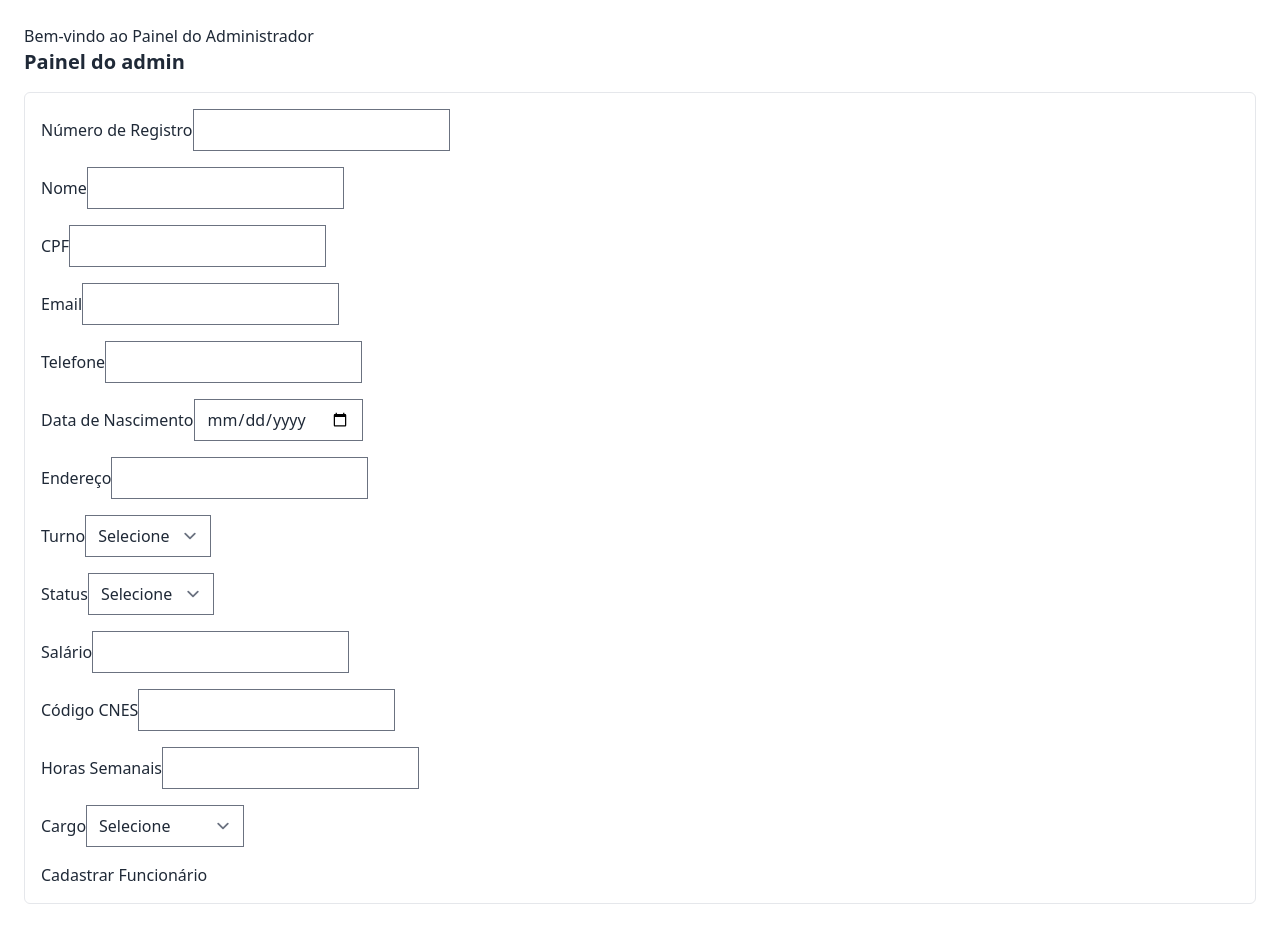
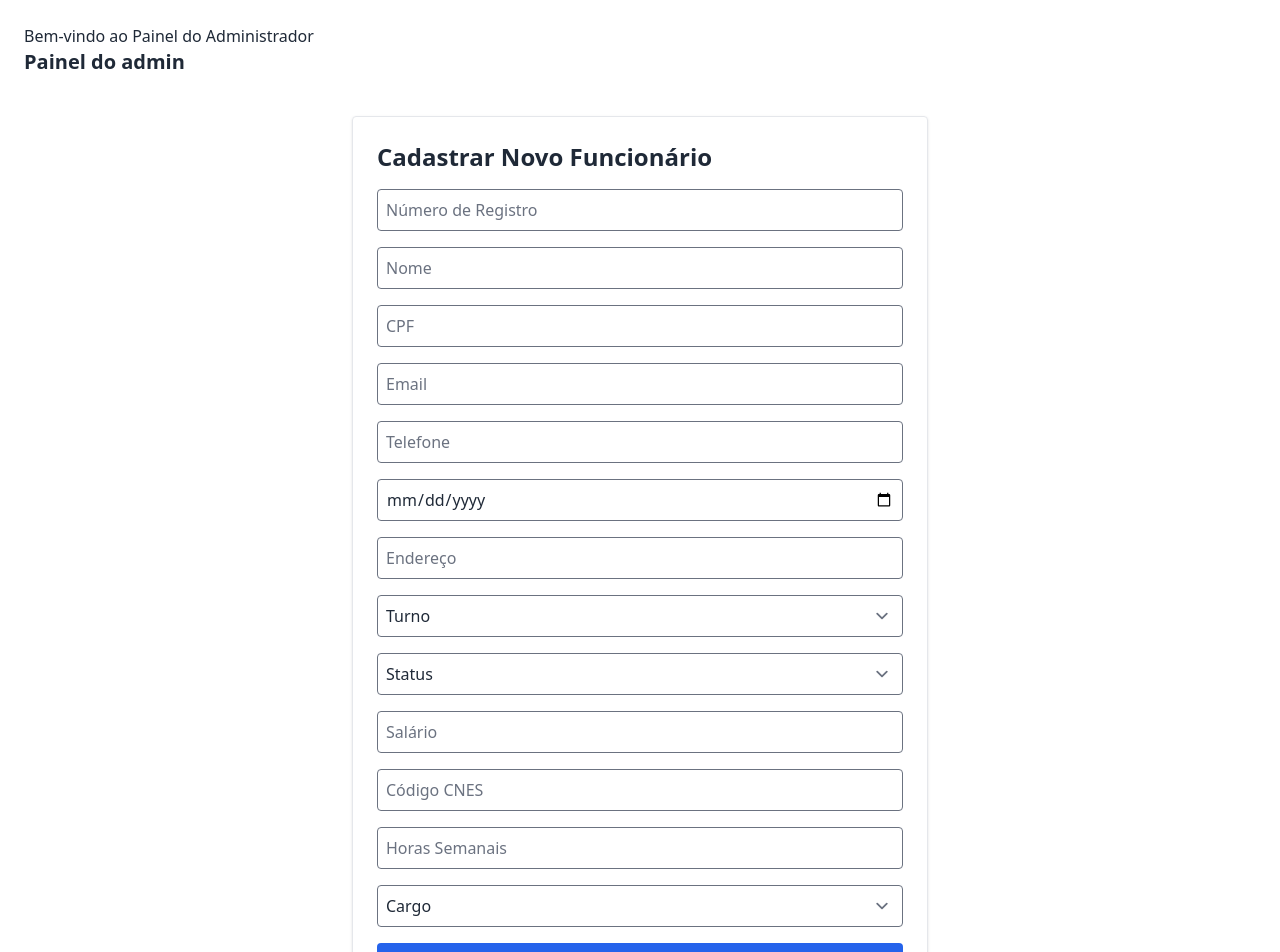
Before and after one commit to Zidan-09/ProjetoInterdiciplinar_GdF, a Next.js app in the folder frontend/: page /admin in a window 1280 px wide. Shown: the top 952 px of the page. Before the commit the page ends 928 px from the top, so only its background shows below. Built offline with nearby package versions, Linux system fonts and the light colour scheme; sample sign-in values are in the browser's storage.

Commit message:
Tela da enfermeira ok

```diff
--- a/frontend/app/admin/components/registerForm.tsx
+++ b/frontend/app/admin/components/registerForm.tsx
@@ -1,178 +1,184 @@
-"use client";
+'use client';
 
-import { useState } from "react";
+import { useState } from 'react';
 
-export default function RegisterForm() {
+export default function AdminRegisterEmployee() {
   const [formData, setFormData] = useState({
-
-    registrationNumber:"",
-    name: "",
-    cpf: "",
-    email:"",
-    phone: "",
-    dob:"",
-    address: "",
-    workShift:"",//ENUM(MANHA, TARDE, NOITE)
-    status:"", //ENUM(ATVO, AFASTADO, INATIVO)
-    salary:"",
-    cnesCode:"",
-    acessLevel:"",
-    weeklyHours:"",
-    department:"",
-    crm: "",
-    coren: "",
-    specialty:"",
+    registrationNumber: '',
+    name: '',
+    cpf: '',
+    email: '',
+    phone: '',
+    dob: '',
+    address: '',
+    workShift: '',
+    status: '',
+    salary: '',
+    cnesCode: '',
+    weeklyHours: '',
+    accessLevel: '',
+    department: '',
+    crm: '',
+    coren: '',
+    specialty: '',
   });
 
+  const [message, setMessage] = useState('');
+  const [error, setError] = useState('');
+  const [loading, setLoading] = useState(false);
+
   const handleChange = (e: React.ChangeEvent<HTMLInputElement | HTMLSelectElement>) => {
-    const {name, value} = e.target;
-    setFormData({...formData,[name]:value});
+    const { name, value } = e.target;
+    setFormData({ ...formData, [name]: value });
   };
 
   const handleSubmit = async (e: React.FormEvent) => {
     e.preventDefault();
 
-    const playload = {
-        ...formData,
-        salary:Number(formData.salary),
-        weeklyHours:Number(formData.weeklyHours),
-        registrationNumber:Number(formData.registrationNumber),
-        role:formData.acessLevel,
+    const token = localStorage.getItem('token');  // Token do Admin
+    if (!token) {
+      setError('Token de admin não encontrado. Faça login como admin.');
+      return;
+    }
+
+    setLoading(true);
+    setError('');
+    setMessage('');
+
+    try {
+      const payload: any = {
+        registrationNumber: Number(formData.registrationNumber),
+        name: formData.name,
+        cpf: formData.cpf,
+        email: formData.email,
+        phone: formData.phone,
+        dob: formData.dob,
+        address: formData.address,
+        workShift: formData.workShift,
+        status: formData.status,
+        salary: Number(formData.salary),
+        cnesCode: formData.cnesCode,
+        weeklyHours: Number(formData.weeklyHours),
+        accessLevel: formData.accessLevel,
       };
 
-    try {
-      const response = await fetch("http://localhost:3333/employee/register", {
-        method: "POST",
-        headers: { "Content-Type": "application/json" },
-        body: JSON.stringify(playload),
+      // Adicionar campos extras por cargo
+      if (formData.accessLevel === 'doctor') {
+        payload.crm = formData.crm;
+        payload.specialty = formData.specialty;
+      }
+
+      if (formData.accessLevel === 'nurse') {
+        payload.coren = formData.coren;
+        payload.department = formData.department;
+        payload.specialty = formData.specialty;
+      }
+
+      const response = await fetch('http://localhost:3333/employee/register', {
+        method: 'POST',
+        headers: {
+          'Content-Type': 'application/json',
+          Authorization: `Bearer ${token}`,
+        },
+        body: JSON.stringify(payload),
       });
 
       const result = await response.json();
-      alert(result.message || "Funcionário cadastrado com sucesso!");
+
+      if (response.ok && result.status) {
+        setMessage('Funcionário cadastrado. Aguardando autenticação via e-mail.');
+      } else {
+        setError(result.message || 'Erro ao cadastrar funcionário.');
+      }
     } catch (err) {
-      alert("Erro ao cadastrar funcionário.");
+      console.error(err);
+      setError('Erro de conexão com o servidor.');
+    } finally {
+      setLoading(false);
     }
   };
-  const {acessLevel} = formData;
+
+  const { accessLevel } = formData;
 
   return (
-        <form onSubmit={handleSubmit} className="space-y-4 p-4 border rounded-md">
-        <div>
-            <label>Número de Registro</label>
-            <input name="registrationNumber" type="number" onChange={handleChange} required/>
-        </div>
+    <div className="max-w-xl mx-auto mt-10 p-6 border rounded shadow">
+      <h1 className="text-2xl font-bold mb-4">Cadastrar Novo Funcionário</h1>
 
-        <div>
-            <label>Nome</label>
-            <input name="name" onChange={handleChange} required />
-        </div>
+      {message && <p className="text-green-600 mb-4">{message}</p>}
+      {error && <p className="text-red-600 mb-4">{error}</p>}
 
-        <div>
-            <label>CPF</label>
-            <input name="cpf" onChange={handleChange} required />
-        </div>
+      <form onSubmit={handleSubmit} className="space-y-4">
 
-        <div>
-            <label>Email</label>
-            <input name="email" type="email" onChange={handleChange} required />
-        </div>
+        <input name="registrationNumber" placeholder="Número de Registro" type="number" onChange={handleChange} required className="w-full border p-2 rounded" />
 
-        <div>
-            <label>Telefone</label>
-            <input name="phone" type="tel" onChange={handleChange} required />
-        </div>
+        <input name="name" placeholder="Nome" onChange={handleChange} required className="w-full border p-2 rounded" />
 
-        <div>
-            <label>Data de Nascimento</label>
-            <input name="dob" type="date" onChange={handleChange} required />
-        </div>
+        <input name="cpf" placeholder="CPF" onChange={handleChange} required className="w-full border p-2 rounded" />
 
-        <div>
-            <label>Endereço</label>
-            <input name="address" onChange={handleChange} required />
-        </div>
+        <input name="email" placeholder="Email" type="email" onChange={handleChange} required className="w-full border p-2 rounded" />
 
-        <div>
-            <label>Turno</label>
-            <select name="workShift" onChange={handleChange} required >
-                <option value="">Selecione</option>
+        <input name="phone" placeholder="Telefone" onChange={handleChange} required className="w-full border p-2 rounded" />
+
+        <input name="dob" placeholder="Data de Nascimento" type="date" onChange={handleChange} required className="w-full border p-2 rounded" />
+
+        <input name="address" placeholder="Endereço" onChange={handleChange} required className="w-full border p-2 rounded" />
+
+        <select name="workShift" onChange={handleChange} required className="w-full border p-2 rounded">
+          <option value="">Turno</option>
           <option value="morning">Manhã</option>
           <option value="afternoon">Tarde</option>
           <option value="night">Noite</option>
           <option value="full-time">Integral</option>
         </select>
-        </div>
 
-        <div>
-            <label>Status</label>
-            <select name="status" onChange={handleChange} required>
-                <option value="">Selecione</option>
+        <select name="status" onChange={handleChange} required className="w-full border p-2 rounded">
+          <option value="">Status</option>
           <option value="active">Ativo</option>
-                <option value="onLeave">Afastado</option>
-                <option value="inactive">Inativo</option>
+          <option value="on_leave">Afastado</option>
+          <option value="resigned">Inativo</option>
         </select>
-        </div>
 
-        <div>
-            <label>Salário</label>
-            <input name="salary" type="number"onChange={handleChange} required />
-        </div>
+        <input name="salary" placeholder="Salário" type="number" onChange={handleChange} required className="w-full border p-2 rounded" />
 
-        <div>
-            <label>Código CNES</label>
-            <input name="cnesCode" onChange={handleChange} required />
-        </div>
+        <input name="cnesCode" placeholder="Código CNES" onChange={handleChange} required className="w-full border p-2 rounded" />
 
-        <div>
-            <label>Horas Semanais</label>
-            <input name="weeklyHours" type="number" onChange={handleChange} required />
-        </div>
+        <input name="weeklyHours" placeholder="Horas Semanais" type="number" onChange={handleChange} required className="w-full border p-2 rounded" />
 
-        <div>
-            <label>Cargo</label>
-            <select name="acessLevel" value={acessLevel} onChange={handleChange} required>
-                <option value="">Selecione</option>
+        <select name="accessLevel" onChange={handleChange} required className="w-full border p-2 rounded">
+          <option value="">Cargo</option>
           <option value="admin">Admin</option>
           <option value="doctor">Médico</option>
           <option value="nurse">Enfermeiro</option>
           <option value="receptionist">Recepcionista</option>
         </select>
-        </div>
 
-        {acessLevel === "doctor" && (
-            <div>
-                <div>
-                    <label>CRM</label>
-                    <input name="crm" onChange={handleChange}required/>
-                </div>
-                <div>
-                    <label>Especialidade</label>
-                    <input name="specialty" onChange={handleChange}required/>
-                </div>
-            </div>
+        {accessLevel === 'doctor' && (
+          <>
+            <input name="crm" placeholder="CRM" onChange={handleChange} required className="w-full border p-2 rounded" />
+            <input name="specialty" placeholder="Especialidade" onChange={handleChange} required className="w-full border p-2 rounded" />
+          </>
         )}
 
-        {acessLevel === "nurse" && (
-            <div>
-                <div>
-                    <label>COREN</label>
-                    <input name="coren" onChange={handleChange} required/>
-                </div>
-                <div>
-                    <label>Departamento</label>
-                    <input name="department" onChange={handleChange} required/>
-                </div>
-                <div>
-                    <label>Especialidade</label>
-                    <input name="specialty" onChange={handleChange} required/>
-                </div>
-            </div>
+        {accessLevel === 'nurse' && (
+          <>
+            <input name="coren" placeholder="COREN" onChange={handleChange} required className="w-full border p-2 rounded" />
+            <input name="department" placeholder="Departamento" onChange={handleChange} required className="w-full border p-2 rounded" />
+            <input name="specialty" placeholder="Especialidade" onChange={handleChange} required className="w-full border p-2 rounded" />
+          </>
         )}
 
-            <button type="submit">Cadastrar Funcionário</button>
+        <button
+          type="submit"
+          disabled={loading}
+          className={`w-full px-4 py-2 rounded text-white ${loading ? 'bg-gray-400' : 'bg-blue-600 hover:bg-blue-700'}`}
+        >
+          {loading ? 'Enviando...' : 'Cadastrar Funcionário'}
+        </button>
       </form>
+    </div>
   );
 }
+
 
 //-----------------------------------------------------
 // "use client";
```
Also changed, not shown: 1 other file (tests, documents, lock files or other folders). Lines whose indentation alone changed are shown as unchanged.
